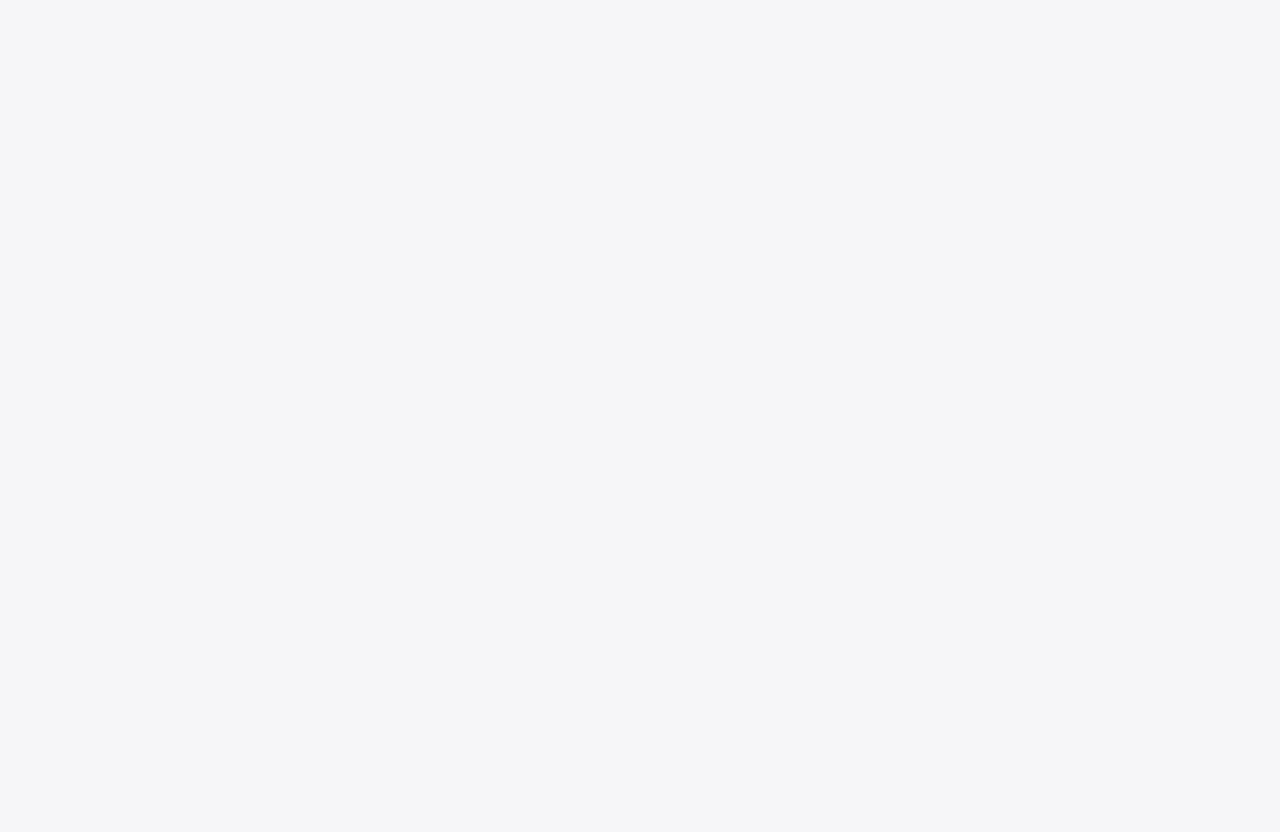
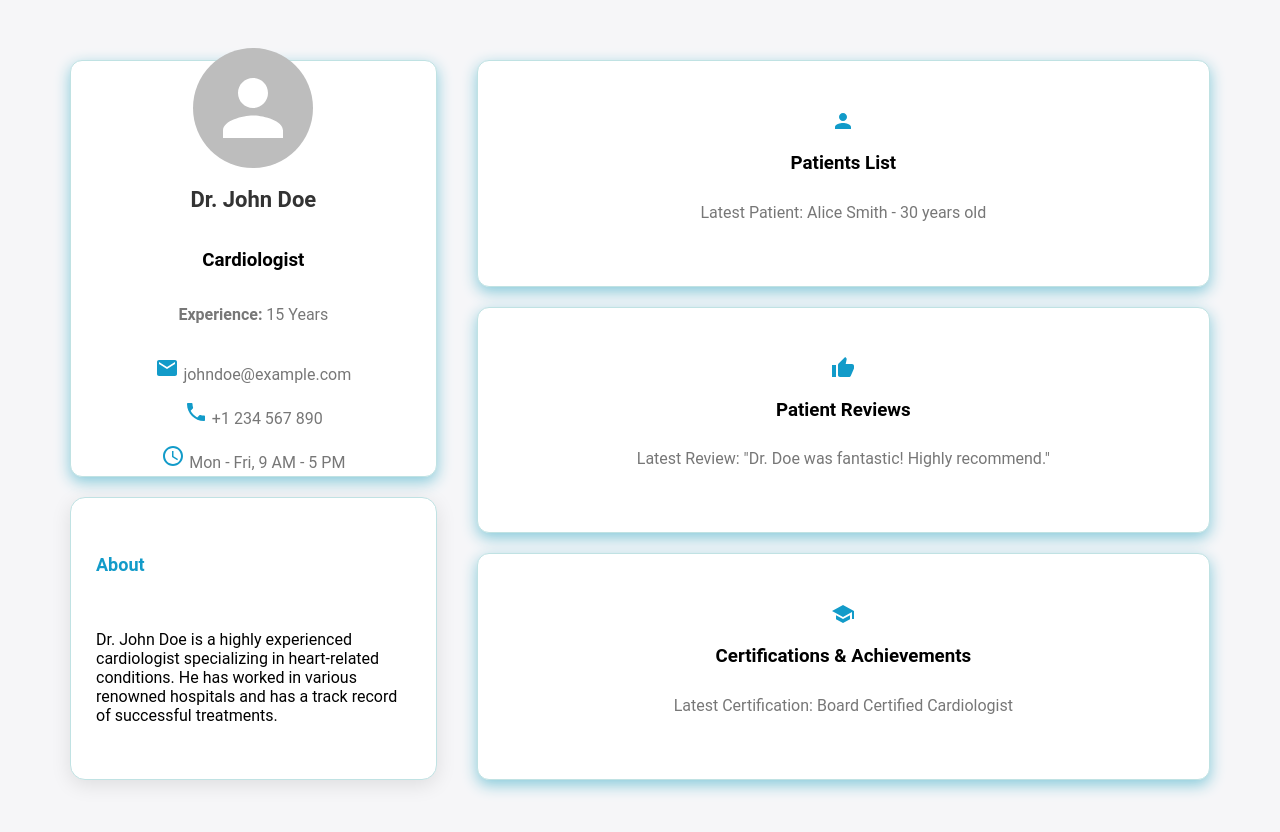
Before and after one commit to jihadlenix/MediLog, a React (Create React App) app in the folder client/: page /docProfile in a window 1280 px wide. Before the commit this address had no page. Shown: the top 832 px of the page. Before the commit the page ends 800 px from the top, so only its background shows below. Built offline with nearby package versions, Linux system fonts and the light colour scheme.

Commit message:
Added Doctor Profile

```diff
--- a/client/src/core/routes.js
+++ b/client/src/core/routes.js
@@ -4,6 +4,7 @@ import Login from "../auth/LogIn";
 import Signup from "../auth/signup";
 import Dashboard from '../patient/Dashboard';
 import MedRecord from '../patient/MedRecord'
+import DocProfile from "../doctor/docProfile";
 
 const AppRoutes = () => {
   return (
@@ -13,6 +14,7 @@ const AppRoutes = () => {
       <Route path="/signup" element={<Signup />} />
       <Route path="/dashPatient" element={<Dashboard />} />
       <Route path="/medRecord" element={<MedRecord />} />
+      <Route path="/docProfile" element={<DocProfile />} />
     </Routes>
   );
 };
--- /dev/null
+++ b/client/src/doctor/DoctorProfile.css
@@ -0,0 +1,173 @@
+/* General Styling */
+.doctor-profile-container {
+    max-width: 1200px;
+    margin: 0 auto;
+    padding: 20px;
+}
+
+.main-content {
+    display: flex;
+    gap: 20px;
+    justify-content: space-between;
+    padding: 20px;
+}
+
+/* Left Section Styling */
+.left-section {
+    width: 30%;
+    padding: 20px 10px;
+    display: flex;
+    flex-direction: column;
+    gap: 20px;
+    height: 90vh;
+}
+
+.profile-card {
+    padding: 20px;
+    text-align: center;
+    border-radius: 12px;
+    border: 1px solid #c0e2e3;
+    box-shadow: 0px 5px 15px #86cada;
+    cursor: pointer;
+    transition: transform 0.3s ease, box-shadow 0.3s ease;
+    display: flex;
+    flex-direction: column;
+    justify-content: center;
+    align-items: center;
+    min-height: 150px;
+    height: 90%;
+}
+
+.profile-card:hover {
+    transform: translateY(-5px);
+    box-shadow: 0 6px 18px #86cada;
+}
+
+.latest-item {
+    font-size: 14px;
+    color: #555;
+    margin-top: 10px;
+}
+
+.icon {
+    font-size: 24px;
+    color: #129BC9;
+}
+
+/* Right Section Styling */
+.right-section {
+    width: 60%;
+    padding: 20px 10px;
+    display: flex;
+    flex-direction: column;
+    gap: 20px;
+    height: 90vh;
+}
+
+/* List Section Styling */
+.list-section {
+    display: flex;
+    flex-direction: column;
+    gap: 30px;
+    padding: 30px;
+}
+
+/* Info Card Styling */
+.info-card {
+    padding: 25px;
+    border-radius: 15px;
+    border: 1px solid #c0e2e3;
+    box-shadow: 0px 5px 20px rgba(0, 0, 0, 0.1);
+    cursor: pointer;
+    transition: transform 0.3s ease, box-shadow 0.3s ease;
+    background: #fff;
+    position: relative;
+    display: flex;
+    flex-direction: column;
+    gap: 15px;
+}
+
+.info-card:hover {
+    transform: translateY(-5px);
+    box-shadow: 0 8px 30px rgba(0, 0, 0, 0.2);
+}
+
+.info-card h3 {
+    color: #129BC9;
+    font-size: 18px;
+    font-weight: 600;
+    margin-bottom: 10px;
+}
+
+.info-card ul {
+    list-style-type: none;
+    padding: 0;
+}
+
+.info-card li {
+    background: #f5f5f5;
+    padding: 12px;
+    border-radius: 8px;
+    margin: 5px 0;
+    font-size: 14px;
+    color: #333;
+}
+
+.info-card li span {
+    display: inline-block;
+    width: 100%;
+    text-align: left;
+}
+
+/* Details Card Styling */
+.details-card {
+    padding: 25px;
+    border-radius: 15px;
+    border: 1px solid #c0e2e3;
+    box-shadow: 0px 5px 20px rgba(0, 0, 0, 0.1);
+    background: #fff;
+    cursor: pointer;
+    transition: transform 0.3s ease, box-shadow 0.3s ease;
+    position: relative;
+    display: flex;
+    flex-direction: column;
+    gap: 15px;
+    margin-top: 20px;
+}
+
+.details-card:hover {
+    transform: translateY(-5px);
+    box-shadow: 0 8px 30px rgba(0, 0, 0, 0.2);
+}
+
+.details-card h3 {
+    color: #129BC9;
+    font-size: 20px;
+    font-weight: 700;
+    margin-bottom: 10px;
+}
+
+.details-card p {
+    color: #444;
+    line-height: 1.5;
+    font-size: 16px;
+    color: #555;
+    background: #e8f7ff;
+    padding: 0;
+    border-radius: 8px;
+    margin: 0;
+}
+
+.details-card ul {
+    list-style-type: none;
+    padding: 0;
+}
+
+.details-card li {
+    font-size: 16px;
+    color: #555;
+    background: #e8f7ff;
+    padding: 12px;
+    border-radius: 8px;
+    margin: 5px 0;
+}
--- /dev/null
+++ b/client/src/doctor/docProfile.js
@@ -0,0 +1,152 @@
+import React, { useState } from "react";
+import "./DoctorProfile.css";
+import Avatar from "@mui/material/Avatar";
+import EmailIcon from "@mui/icons-material/Email";
+import PhoneIcon from "@mui/icons-material/Phone";
+import ScheduleIcon from "@mui/icons-material/Schedule";
+import PersonIcon from "@mui/icons-material/Person";
+import ThumbUpIcon from "@mui/icons-material/ThumbUp";
+import SchoolIcon from "@mui/icons-material/School";
+
+const DoctorProfile = () => {
+  const doctor = {
+    name: "Dr. John Doe",
+    specialization: "Cardiologist",
+    experience: "15 Years",
+    email: "johndoe@example.com",
+    phone: "+1 234 567 890",
+    availability: "Mon - Fri, 9 AM - 5 PM",
+    about:
+      "Dr. John Doe is a highly experienced cardiologist specializing in heart-related conditions. He has worked in various renowned hospitals and has a track record of successful treatments.",
+    patients: [
+      { id: 1, name: "Alice Smith", age: 30, lastVisit: "2025-02-20" },
+      { id: 2, name: "Bob Johnson", age: 45, lastVisit: "2025-03-05" },
+      { id: 3, name: "Charlie Brown", age: 60, lastVisit: "2025-01-15" },
+    ],
+    reviews: [
+      { id: 1, rating: 5, comment: "Dr. Doe was fantastic! Highly recommend." },
+      { id: 2, rating: 4, comment: "Great experience, very professional." },
+    ],
+    certifications: [
+      "Board Certified Cardiologist",
+      "Member of American Heart Association",
+      "Top Cardiologist Award 2022",
+    ],
+  };
+
+  const [activeSection, setActiveSection] = useState(null);
+
+  const toggleSection = (section) => {
+    if (activeSection === section) {
+      setActiveSection(null); // Close section if it's already open
+    } else {
+      setActiveSection(section); // Open new section
+    }
+  };
+
+  return (
+    <div className="doctor-profile-container">
+      <div className="main-content">
+        {/* Left Section - Profile */}
+        <div className="left-section">
+          <div className="profile-card">
+            <Avatar className="doctor-avatar" sx={{ width: 120, height: 120 }} />
+            <h2 className="doctor-name">{doctor.name}</h2>
+            <h3 className="doctor-specialty">{doctor.specialization}</h3>
+            <p><strong>Experience:</strong> {doctor.experience}</p>
+
+            <div className="contact-info">
+              <p><EmailIcon className="icon" /> {doctor.email}</p>
+              <p><PhoneIcon className="icon" /> {doctor.phone}</p>
+              <p><ScheduleIcon className="icon" /> {doctor.availability}</p>
+            </div>
+          </div>
+
+          {/* About Section */}
+          <div className="info-card">
+            <h3>About</h3>
+            <p>{doctor.about}</p>
+          </div>
+        </div>
+
+        {/* Right Section - Detailed Information */}
+        <div className="right-section">
+          {/* Section Cards for Interactions */}
+          <div className="profile-card" onClick={() => toggleSection("patientsList")}>
+            <PersonIcon className="icon" />
+            <h3>Patients List</h3>
+            {!activeSection && (
+              <p className="latest-item">Latest Patient: {doctor.patients[0].name} - {doctor.patients[0].age} years old</p>
+            )}
+          </div>
+
+          <div className="profile-card" onClick={() => toggleSection("patientReviews")}>
+            <ThumbUpIcon className="icon" />
+            <h3>Patient Reviews</h3>
+            {!activeSection && (
+              <p className="latest-item">Latest Review: "{doctor.reviews[0].comment}"</p>
+            )}
+          </div>
+
+          <div className="profile-card" onClick={() => toggleSection("certifications")}>
+            <SchoolIcon className="icon" />
+            <h3>Certifications & Achievements</h3>
+            {!activeSection && (
+              <p className="latest-item">Latest Certification: {doctor.certifications[0]}</p>
+            )}
+          </div>
+        </div>
+      </div>
+
+      {/* List Section - Below the Profile */}
+      {activeSection && (
+        <div className="list-section">
+          {/* Patients List */}
+          {activeSection === "patientsList" && (
+            <div className="details-card">
+              <h3>Patients List</h3>
+              <ul>
+                {doctor.patients.map((patient) => (
+                  <li key={patient.id}>
+                    <span>{patient.name}</span>
+                    <span>{patient.age} years old</span>
+                    <span>Last Visit: {patient.lastVisit}</span>
+                  </li>
+                ))}
+              </ul>
+            </div>
+          )}
+
+          {/* Ratings & Reviews */}
+          {activeSection === "patientReviews" && (
+            <div className="details-card">
+              <h3>Patient Reviews</h3>
+              <ul>
+                {doctor.reviews.map((review) => (
+                  <li key={review.id}>
+                    <p><strong>{review.rating} stars</strong></p>
+                    <p>{review.comment}</p>
+                  </li>
+                ))}
+              </ul>
+            </div>
+          )}
+
+          {/* Certifications & Achievements */}
+          {activeSection === "certifications" && (
+            <div className="details-card">
+              <h3>Certifications & Achievements</h3>
+              <ul>
+                {doctor.certifications.map((certification, index) => (
+                  <li key={index}>{certification}</li>
+                ))}
+              </ul>
+            </div>
+          )}
+        </div>
+      )}
+    </div>
+  );
+};
+
+export default DoctorProfile;
--- a/client/src/patient/MedRecord.js
+++ b/client/src/patient/MedRecord.js
@@ -43,7 +43,7 @@ const MedicalRecords = () => {
           <h3>Visit Summaries</h3>
           {!activeSection && (
             <p className="latest-item">
-              Consultation - 01 Feb 2025
+              Latest Visit: Consultation - 01 Feb 2025
             </p>
           )}
         </div>
@@ -54,7 +54,7 @@ const MedicalRecords = () => {
           <h3>Doctors List</h3>
           {!activeSection && (
             <p className="latest-item">
-              Dr. John Doe - Cardiologist
+              Latest Doctor: Dr. John Doe - Cardiologist
             </p>
           )}
         </div>
@@ -65,7 +65,7 @@ const MedicalRecords = () => {
           <h3>Lab Results</h3>
           {!activeSection && (
             <p className="latest-item">
-              Blood Test - 10 Feb 2025
+              Latest Result: Blood Test - 10 Feb 2025
             </p>
           )}
         </div>
@@ -76,7 +76,7 @@ const MedicalRecords = () => {
           <h3>Report Images</h3>
           {!activeSection && (
             <p className="latest-item">
-              Report - 01 Mar 2025
+              Latest Report: Report - 01 Mar 2025
             </p>
           )}
         </div>
```
